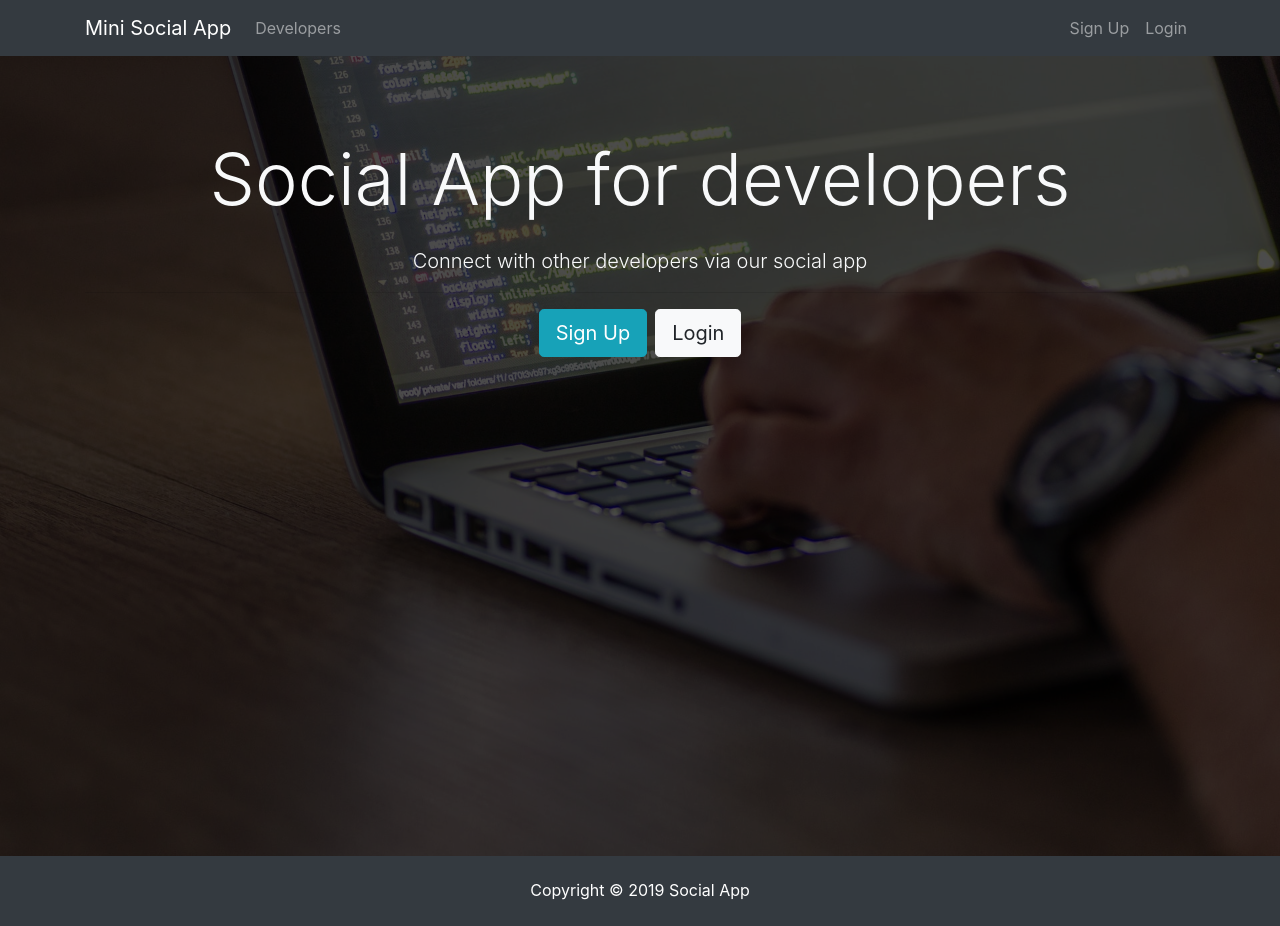
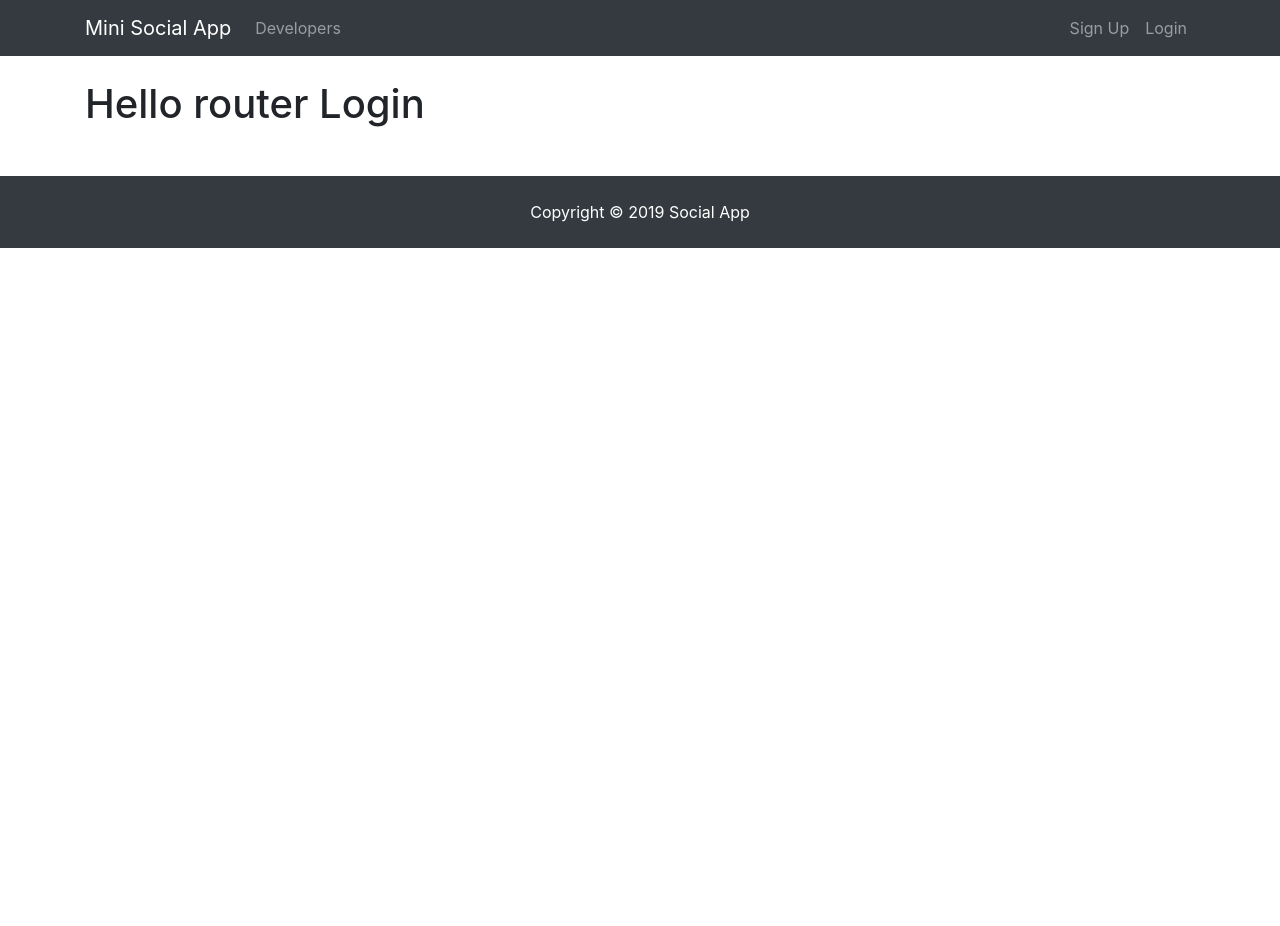
Before and after one commit to GnosisAssembler/Octobook, a React (Create React App) app in the folder client/: page /login in a window 1280 px wide. After the commit the page ends 800 px from the top, so only its background shows below. Built offline with nearby package versions, Linux system fonts and the light colour scheme.

Commit message:
Add react-router

```diff
--- a/client/package.json
+++ b/client/package.json
@@ -5,6 +5,7 @@
   "dependencies": {
     "react": "^16.7.0",
     "react-dom": "^16.7.0",
+    "react-router-dom": "^4.3.1",
     "react-scripts": "2.1.3"
   },
   "scripts": {
@@ -13,7 +14,7 @@
     "test": "react-scripts test",
     "eject": "react-scripts eject"
   },
-  "proxy": "http://localhost:5000" ,
+  "proxy": "http://localhost:5000",
   "eslintConfig": {
     "extends": "react-app"
   },
--- a/client/src/App.js
+++ b/client/src/App.js
@@ -1,19 +1,30 @@
 import React, { Component } from 'react';
 import './App.css';
+// Import Router
+import { BrowserRouter as Router, Route } from 'react-router-dom';
 
 // Import Components
 import Navbar from './components/layout/Navbar';
 import Footer from './components/layout/Footer';
 import Landing from './components/layout/Landing';
+import Register from './components/auth/Register';
+import Login from './components/auth/Login';
 
 class App extends Component {
   render() {
     return (
-      <div className="App">
-        <Navbar />
-        <Landing />
-        <Footer />
-      </div>
+      <Router>
+        <div className="App">
+          <Navbar />
+          <Route exact path="/" component={Landing} />
+          <div className="container">
+            {/* Create routes for register and login */}
+            <Route exact path="/register" component={Register} />
+            <Route exact path="/login" component={Login} />
+          </div>
+          <Footer />
+        </div>
+      </Router>
     );
   }
 }
--- /dev/null
+++ b/client/src/components/auth/Login.js
@@ -0,0 +1,13 @@
+import React, { Component } from 'react';
+
+class Login extends Component {
+    render() {
+        return (
+            <div>
+                <h1>Hello router Login</h1>
+            </div>
+        );
+    }
+}
+
+export default Login;
--- /dev/null
+++ b/client/src/components/auth/Register.js
@@ -0,0 +1,13 @@
+import React, { Component } from 'react';
+
+class Register extends Component {
+    render() {
+        return (
+            <div>
+                <h1>Hello router Register</h1>
+            </div>
+        );
+    }
+}
+
+export default Register;
--- a/client/src/components/layout/Landing.js
+++ b/client/src/components/layout/Landing.js
@@ -1,4 +1,6 @@
 import React, { Component } from 'react';
+// Import Link from react router to link the html elements with the existing component routes
+import { Link } from 'react-router-dom';
 
 class Landing extends Component {
     render() {
@@ -12,8 +14,8 @@
                                 </h1>
                                 <p className="lead"> Connect with other developers via our social app</p>
                                 <hr />
-                                <a href="register.html" className="btn btn-lg btn-info mr-2">Sign Up</a>
-                                <a href="login.html" className="btn btn-lg btn-light">Login</a>
+                                <Link to="/register" className="btn btn-lg btn-info mr-2">Sign Up</Link>
+                                <Link to="/login" className="btn btn-lg btn-light">Login</Link>
                             </div>
                         </div>
                     </div>
--- a/client/src/components/layout/Navbar.js
+++ b/client/src/components/layout/Navbar.js
@@ -1,11 +1,14 @@
 import React, { Component } from 'react';
+// Import Link from react router to link the html elements with the existing component routes
+import { Link } from 'react-router-dom';
 
 class Navbar extends Component {
     render() {
         return (
             <nav className="navbar navbar-expand-sm navbar-dark bg-dark mb-4">
                 <div className="container">
-                    <a className="navbar-brand" href="landing.html">Mini Social App</a>
+                    <Link className="navbar-brand" to="/">Mini Social App
+                    </Link>
                     <button className="navbar-toggler" type="button" data-toggle="collapse" data-target="#mobile-nav">
                         <span className="navbar-toggler-icon"></span>
                     </button>
@@ -13,16 +16,19 @@
                     <div className="collapse navbar-collapse" id="mobile-nav">
                         <ul className="navbar-nav mr-auto">
                         <li className="nav-item">
-                            <a className="nav-link" href="profiles.html"> Developers</a>
+                            <Link className="nav-link" to="/profiles"> Developers
+                            </Link>
                         </li>
                         </ul>
 
                         <ul className="navbar-nav ml-auto">
                         <li className="nav-item">
-                            <a className="nav-link" href="register.html">Sign Up</a>
+                            <Link className="nav-link" to="/register">Sign Up
+                            </Link>
                         </li>
                         <li className="nav-item">
-                            <a className="nav-link" href="login.html">Login</a>
+                            <Link className="nav-link" to="/login">Login
+                            </Link>
                         </li>
                         </ul>
                     </div>
```
Also changed, not shown: 1 other file (tests, documents, lock files or other folders).
